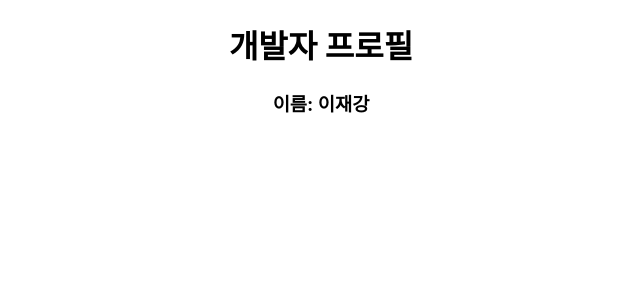
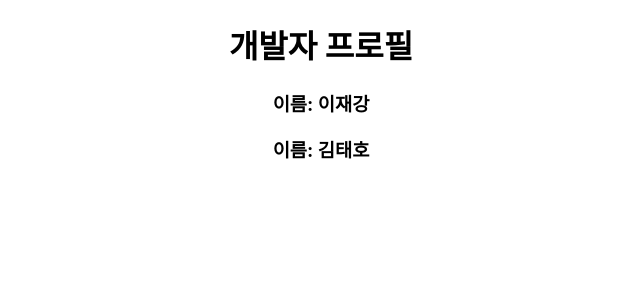
Before and after one commit to osparking/jb-react-app, a React (Create React App) app: page / in a window 1280 px wide. Shown: the top 300 px of the page, without its empty margins (319-959 px from the left). Built offline with nearby package versions, Linux system fonts and the light colour scheme; the HTML template or start-up script is replaced by a standard one.

Commit message:
use profile for 김태호 one more time

```diff
--- a/src/App.js
+++ b/src/App.js
@@ -6,6 +6,7 @@ function App() {
     <div className="App">
       <h1>개발자 프로필</h1>
       <Profile name="이재강"/>
+      <Profile name="김태호"/>
     </div>
   );
 }
```
